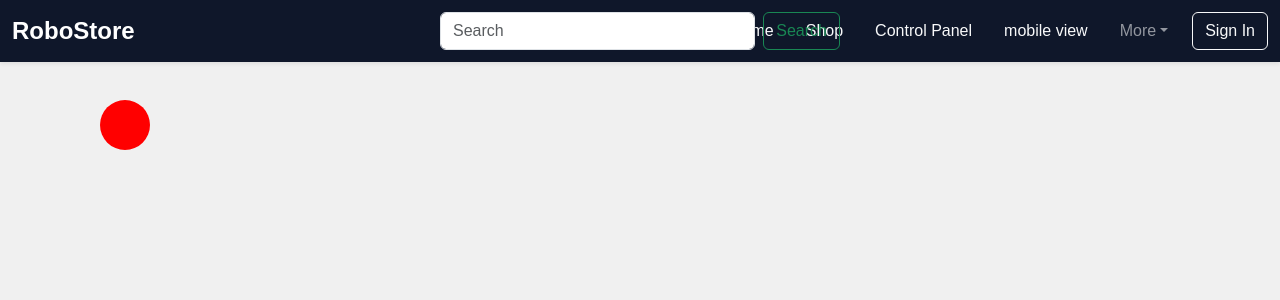
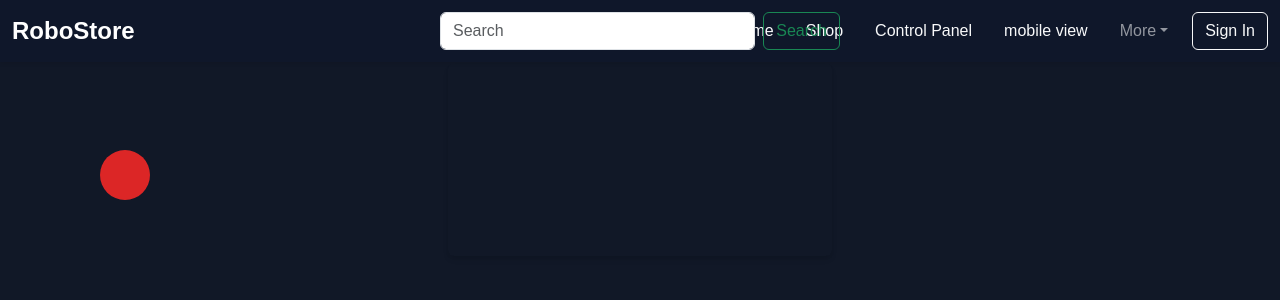
Before and after one commit to MiteshBari23/robot-website, a React (Vite) app: page /mobile in a window 1280 px wide. Shown: the top 300 px of the page. Built offline with nearby package versions, Linux system fonts and the light colour scheme; no server answers.

Commit message:
ui changes3

```diff
--- a/src/pages/ControlPanel.jsx
+++ b/src/pages/ControlPanel.jsx
@@ -30,10 +30,10 @@ export default function ControlPanel() {
         <img
           src={imageSrc}
           alt="Live Feed"
-          className="rounded-lg shadow-lg w-full max-w-lg mb-4"
+          className="rounded-lg shadow-lg w-full max-w-md mb-4"
         />
       ) : (
-        <p>Waiting for camera feed...</p>
+        <p className="mb-4 text-gray-400">Waiting for camera feed...</p>
       )}
 
       <button
@@ -46,18 +46,10 @@ export default function ControlPanel() {
       </button>
 
       <div className="grid grid-cols-3 gap-2">
-        <button onClick={() => move("up")} className="col-start-2 bg-blue-600 p-2 rounded">
-          ⬆️
-        </button>
-        <button onClick={() => move("left")} className="bg-blue-600 p-2 rounded">
-          ⬅️
-        </button>
-        <button onClick={() => move("down")} className="col-start-2 bg-blue-600 p-2 rounded">
-          ⬇️
-        </button>
-        <button onClick={() => move("right")} className="bg-blue-600 p-2 rounded">
-          ➡️
-        </button>
+        <button onClick={() => move("up")} className="col-start-2 bg-blue-600 p-2 rounded">⬆️</button>
+        <button onClick={() => move("left")} className="bg-blue-600 p-2 rounded">⬅️</button>
+        <button onClick={() => move("down")} className="col-start-2 bg-blue-600 p-2 rounded">⬇️</button>
+        <button onClick={() => move("right")} className="bg-blue-600 p-2 rounded">➡️</button>
       </div>
     </div>
   );
--- a/src/pages/MobileView.jsx
+++ b/src/pages/MobileView.jsx
@@ -9,8 +9,6 @@ export default function MobileView() {
   const [cameraActive, setCameraActive] = useState(false);
 
   useEffect(() => {
-    console.log("📱 MobileView mounted");
-
     socket.on("move-ball", (dir) => {
       moveBall(dir);
     });
@@ -52,7 +50,6 @@ export default function MobileView() {
         ctx.drawImage(videoRef.current, 0, 0, canvas.width, canvas.height);
         const frame = canvas.toDataURL("image/jpeg", 0.4);
         socket.emit("camera-frame", frame);
-        console.log("📸 Frame sent");
       }, 200);
     } catch (err) {
       console.error("❌ Camera access failed:", err);
@@ -60,30 +57,28 @@ export default function MobileView() {
   };
 
   return (
-    <div style={{ position: "relative", height: "100vh", background: "#f0f0f0" }}>
-      <h1 style={{ textAlign: "center" }}>📱 Mobile Ball + Camera View</h1>
+    <div className="relative h-screen bg-gray-900 text-white flex flex-col items-center justify-start p-4">
+      <h1 className="text-2xl font-bold mb-2">📱 Mobile View</h1>
 
-      {/* Red Ball */}
-      <div
-        ref={ballRef}
-        style={{
-          width: 50,
-          height: 50,
-          background: "red",
-          borderRadius: "50%",
-          position: "absolute",
-          top: "100px",
-          left: "100px",
-        }}
-      />
-
-      {/* Hidden Video Feed */}
+      {/* Camera Feed Display */}
       <video
         ref={videoRef}
         autoPlay
         muted
         playsInline
-        style={{ display: "none" }}
+        className="rounded-md shadow-md w-full max-w-sm mb-4"
+      />
+
+      {/* Ball */}
+      <div
+        ref={ballRef}
+        className="absolute bg-red-600 rounded-full"
+        style={{
+          width: 50,
+          height: 50,
+          top: "150px",
+          left: "100px",
+        }}
       />
     </div>
   );
```
